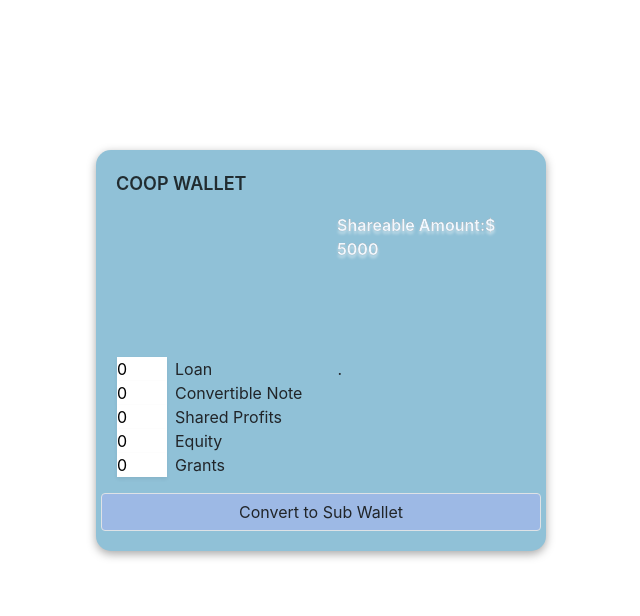
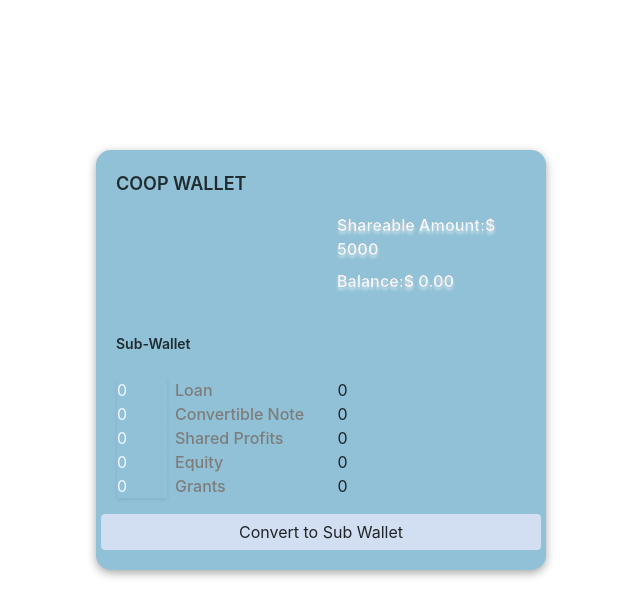
Before and after one commit to kufre-abasi/percentage-calculator, a plain HTML site: page index.html in a window 1280 px wide. Shown: the whole page, without its empty margins (319-959 px from the left). Drawn offline with nearby package versions, Linux system fonts and the light colour scheme.

Commit message:
design adjusted

```diff
--- a/css/style.css
+++ b/css/style.css
@@ -13,6 +13,11 @@
 }
 .heading{
     font-size: large;
+    font-weight: 600;
+    color: rgb(33, 44, 48);
+}
+.sub-wallet{
+    font-size:14px;
     font-weight: 600;
     color: rgb(33, 44, 48);
 }
@@ -34,9 +39,10 @@
     /* background-color: rgba(244, 244, 247, 0.438); */
     padding-left: 220px;
 }
-.sub{
-    background-color: rgba(174, 174, 245, 0.438);
+.submit{
+    background-color: rgba(232, 232, 250, 0.76);
     width: 50px;
+    border: none !important;
 }
 .input-1st,
 .input-2nd,
@@ -44,6 +50,13 @@
 .input-4th,
 .input-5th{
     width: 50px;
+    background-color: #90c1d7;
+    color: aliceblue;
+}
+#label{
+    color: #7e7d7d;
+    font-weight: 500;
+    font-size: medium;
 }
 
 @media only screen and (max-width: 425px){
--- a/index.html
+++ b/index.html
@@ -15,26 +15,28 @@
                     <label class="heading" for="">COOP WALLET</label>
                         <div class="row amount-main py-0">
                           <span class=" px-3 py-2   amount "><span>Shareable Amount:</span><span class="">$ 5000</span></span>
+                          <span class=" px-3 py-0   amount "><span>Balance:</span><span class="">$ 0.00</span></span>
                         </div>
                           <br>
-                        <div class="row mt-5 p-3">
+                          <label class="mt-3 sub-wallet" for="">Sub-Wallet</label>
+                        <div class="row  p-3">
                             <div class="col  ">
-                                <div class="row" id=""><input type="number" name="percentage" step="1" value="0" id="loanBill" min="0" max="50" class="mr-2 input-1st border-0 shadow-sm" placeholder="%">Loan  </div>
-                                <div class="row" id=""><input type="number" name="" step="1" value="0" min="0" max="50" id="convertibleBill" class="mr-2 input-2nd border-0 shadow-sm" placeholder="%">Convertible Note </div>
-                                <div class="row" id=""><input type="number" name="" step="1" value="0" min="0" max="50" id="profitBill" class="mr-2 input-3rd border-0 shadow-sm" placeholder="%">Shared Profits  <span id=""></span></div>
-                                <div class="row" id=""><input type="number" name="" step="1" value="0" min="0" max="50" id="equityBill" class="mr-2 input-4th border-0 shadow-sm" placeholder="%">Equity <span id=""></span></div>
-                                <div class="row" id=""><input type="number" name="" step="1" value="0" min="0" max="50" id="grantsBill" class="mr-2 input-5th border-0 shadow-sm" placeholder="%">Grants <span id=""></span></div>
+                                <div class="row" id=""><input type="number" name="percentage" step="1" value="0" id="loanBill" min="0" max="50" class="mr-2 input-1st border-0 shadow-sm" placeholder="%"><span id="label">Loan </span> </div>
+                                <div class="row" id=""><input type="number" name="" step="1" value="0" min="0" max="50" id="convertibleBill" class="mr-2 input-2nd border-0 shadow-sm" placeholder="%"> <span id="label">Convertible Note</span> </div>
+                                <div class="row" id=""><input type="number" name="" step="1" value="0" min="0" max="50" id="profitBill" class="mr-2 input-3rd border-0 shadow-sm" placeholder="%">  <span id="label">Shared Profits</span></div>
+                                <div class="row" id=""><input type="number" name="" step="1" value="0" min="0" max="50" id="equityBill" class="mr-2 input-4th border-0 shadow-sm" placeholder="%"> <span id="label">Equity</span></div>
+                                <div class="row" id=""><input type="number" name="" step="1" value="0" min="0" max="50" id="grantsBill" class="mr-2 input-5th border-0 shadow-sm" placeholder="%"> <span id="label">Grants</span></div>
                             </div>
                             <div class="col pl-5">
-                              <span class="row" id="showload"></span>
-                              <span class="row" id="showcon"></span>
-                              <span class="row" id="showprofit">.</span>
-                              <span class="row" id="showequity"></span>
-                              <span class="row" id="showgrant"></span>
+                              <span class="row" id="showload">0</span>
+                              <span class="row" id="showcon">0</span>
+                              <span class="row" id="showprofit">0</span>
+                              <span class="row" id="showequity">0</span>
+                              <span class="row" id="showgrant">0</span>
                             </div>
                         </div>
                         <div class="row py-0">
-                          <button class="btn rounded border sub col m-0" type="submit">Convert to Sub Wallet</button>
+                          <button class="btn rounded border submit col m-0" type="submit">Convert to Sub Wallet</button>
                           </div>
                         </form>
       </main>
```
